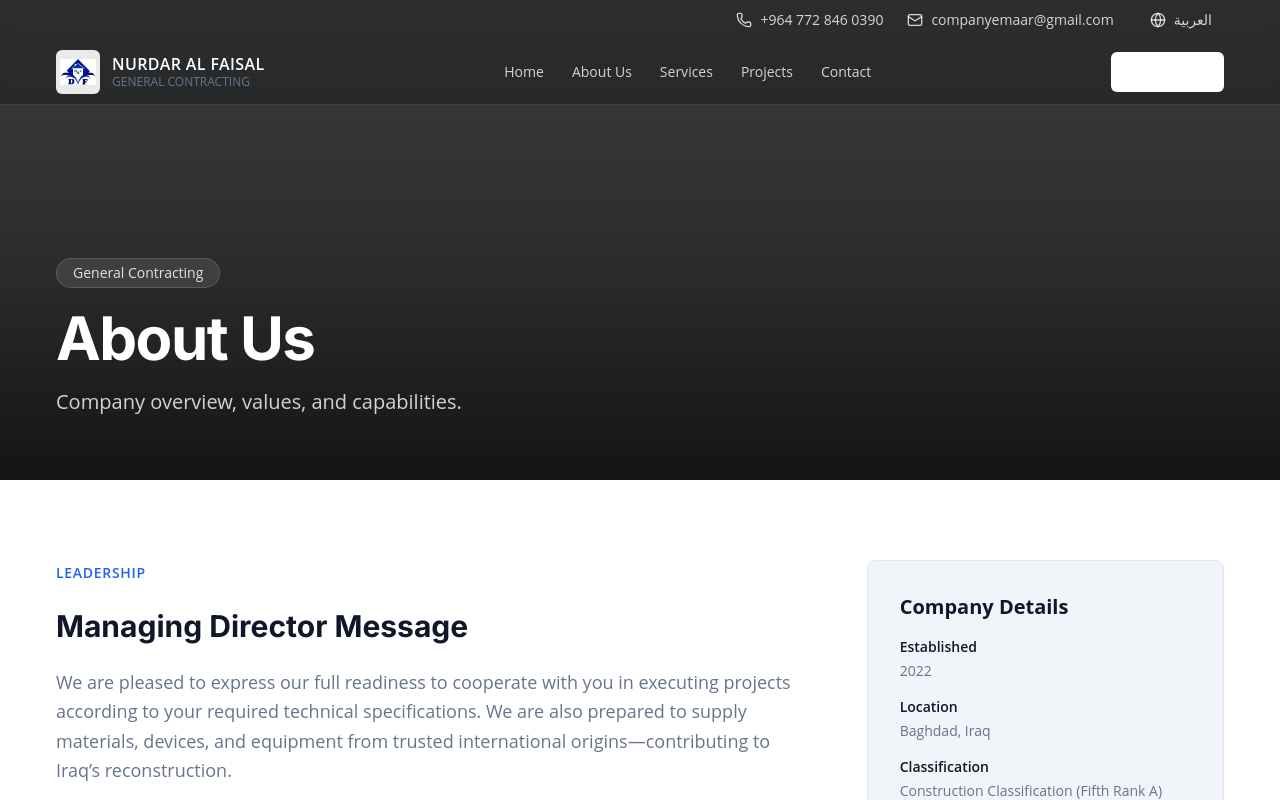
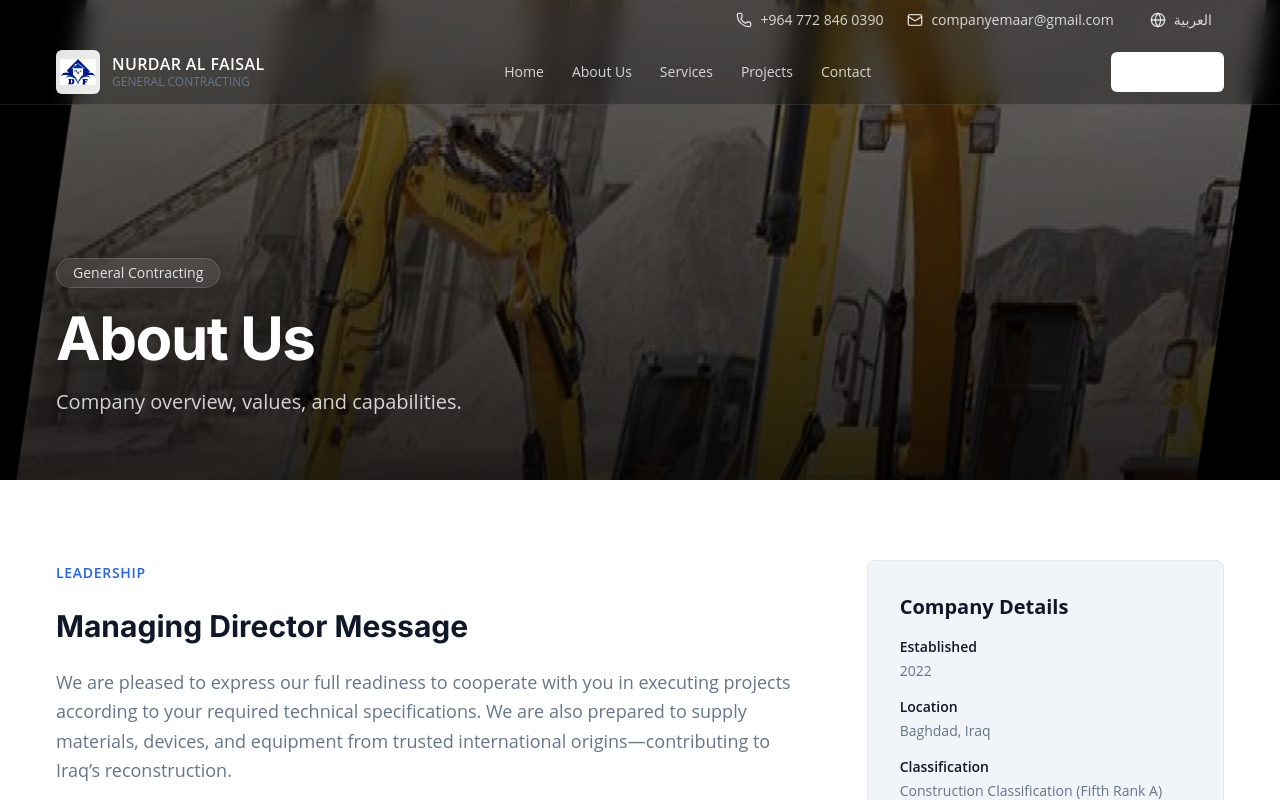
Before and after one commit to baridmohammed2025/nurdur-site, a React (Vite) app: page /about in a window 1280 px wide. Shown: the top 800 px of the page. Built offline with nearby package versions, Linux system fonts and the light colour scheme.

Commit message:
Add files via upload

```diff
--- a/src/components/layout/page-hero.tsx
+++ b/src/components/layout/page-hero.tsx
@@ -1,6 +1,7 @@
 import { useLanguage } from "@/lib/i18n";
 import { cn } from "@/lib/utils";
-import heroImage from "@assets/generated_images/excavator.jpg";
+// Default hero background extracted from the site's cinematic MP4s (to avoid blank placeholder JPGs).
+import heroImage from "@assets/hero-bg.jpg";
 
 type PageHeroProps = {
   titleEn: string;
@@ -42,8 +43,8 @@ export function PageHero({
       </div>
 
       {/* Premium dark overlays */}
-      <div className="absolute inset-0 bg-black/55" />
-      <div className="absolute inset-0 bg-gradient-to-b from-black/40 via-black/55 to-black/80" />
+      <div className="absolute inset-0 bg-black/35" />
+      <div className="absolute inset-0 bg-gradient-to-b from-black/30 via-black/50 to-black/75" />
 
       {/* Content */}
       <div className="relative z-10 w-full pb-16">
```
Also changed, not shown: src/assets/hero-bg.jpg (added).
